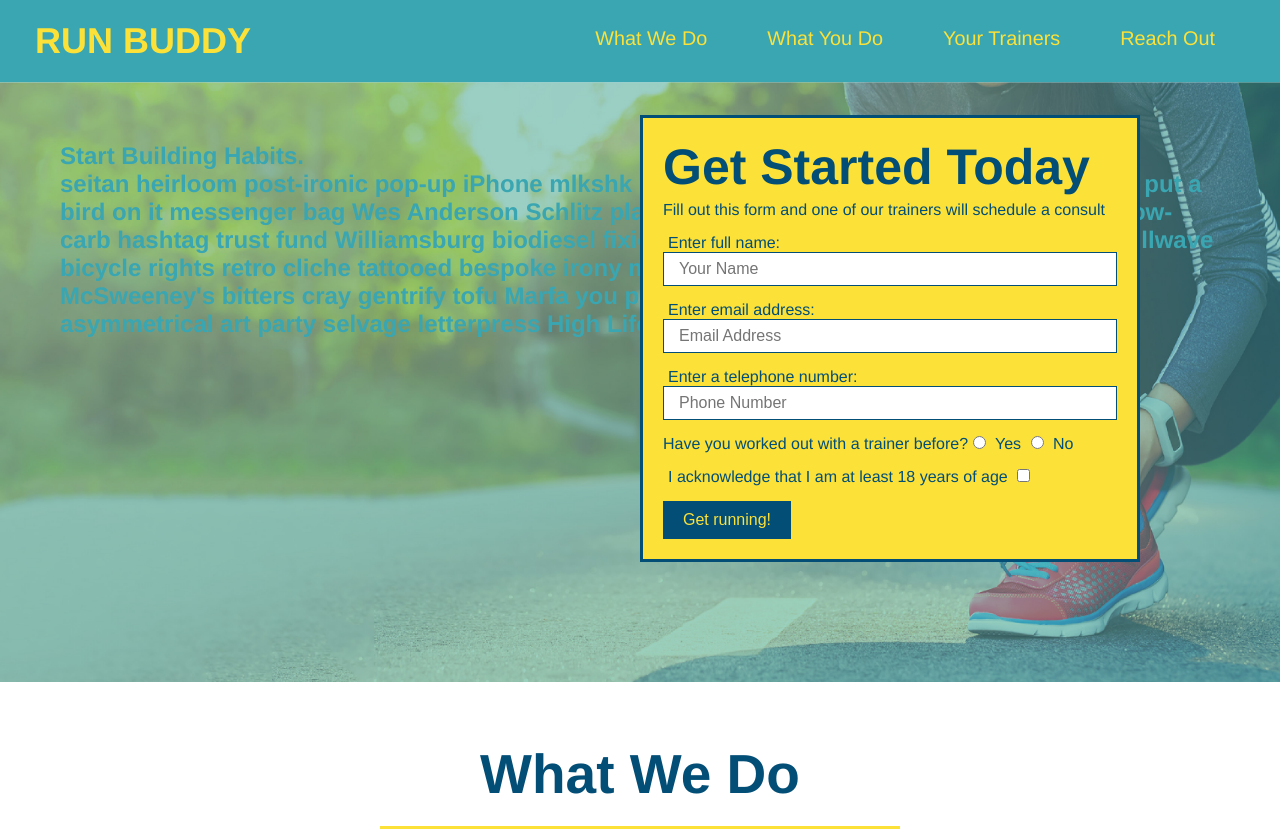
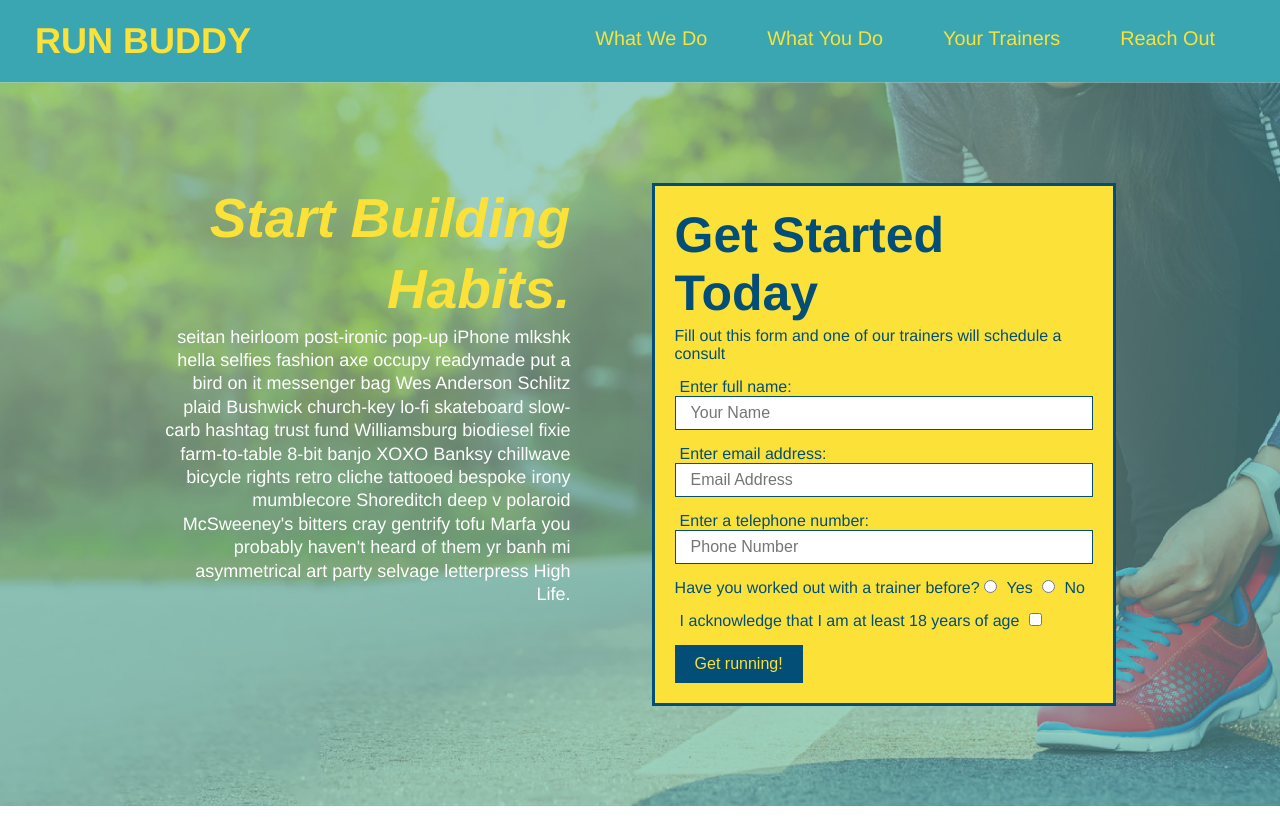
Before and after one commit to AllysonMcGrath/run-buddy, a plain HTML site: page index.html in a window 1280 px wide. Shown: the top 832 px of the page. Drawn offline with Linux system fonts and the light colour scheme.

Commit message:
add flexbox to the hero

```diff
--- a/assets/css/style.css
+++ b/assets/css/style.css
@@ -53,17 +53,18 @@ footer {
     background: #fce138;
     width: 100%;
     padding: 40px 35px;
+    display: flex;
+    justify-content: space-between;
+    flex-wrap: wrap;
 }
 
 footer h2 {
-    display: inline;
     color: #024e76;
     font-size: 30px;
     margin: 0;
 }
 
 footer div {
-    float: right;
     line-height: 1.5;
     text-align: right;
 }
@@ -80,21 +81,20 @@ section {
 /*hero style start*/
 .hero {
     background-image: url("../images/hero-bg.jpg");
-    height: 600px;
     background-size: cover;
     background-position: center;
-    position: relative;
+    display: flex;
+    justify-content: center;
+    flex-wrap: wrap;
 }
 
 .hero-form {
     background-color: #fce138;
     padding: 20px;
-    width: 500px;
     color: #024e76;
     border: solid 3px #024e76;
-    position: absolute;
-    bottom: 120px;
-    right: 140px;
+    width: 40%;
+    margin: 3.5%;
 }
 
 .hero-form h3 {
@@ -126,6 +126,21 @@ section {
     border: none;
     padding: 10px 20px;
     font-size: 16px;
+}
+
+.hero-cta {
+    width: 35%;
+    text-align: right;
+    margin: 3.5%;
+    color: #fff;
+    font-size: 18px;
+    line-height: 1.3;
+}
+
+.hero-cta h2 {
+    font-style: italic;
+    font-size: 55px;
+    color: #fce138;
 }
 /*hero style end*/
 
--- a/index.html
+++ b/index.html
@@ -37,7 +37,7 @@
      <!--hero section-->
      <section class="hero">
          <div class="hero-cta">
-             <h2>Start Building Habits.<h2>
+             <h2>Start Building Habits.</h2>
             <p>
                 seitan heirloom post-ironic pop-up iPhone mlkshk hella selfies fashion axe occupy readymade put a bird on it messenger bag Wes Anderson Schlitz plaid Bushwick church-key lo-fi skateboard slow-carb hashtag trust fund Williamsburg biodiesel fixie farm-to-table 8-bit banjo XOXO Banksy chillwave bicycle rights retro cliche tattooed bespoke irony mumblecore Shoreditch deep v polaroid McSweeney's bitters cray gentrify tofu Marfa you probably haven't heard of them yr banh mi asymmetrical art party selvage letterpress High Life.
             </p>
```
